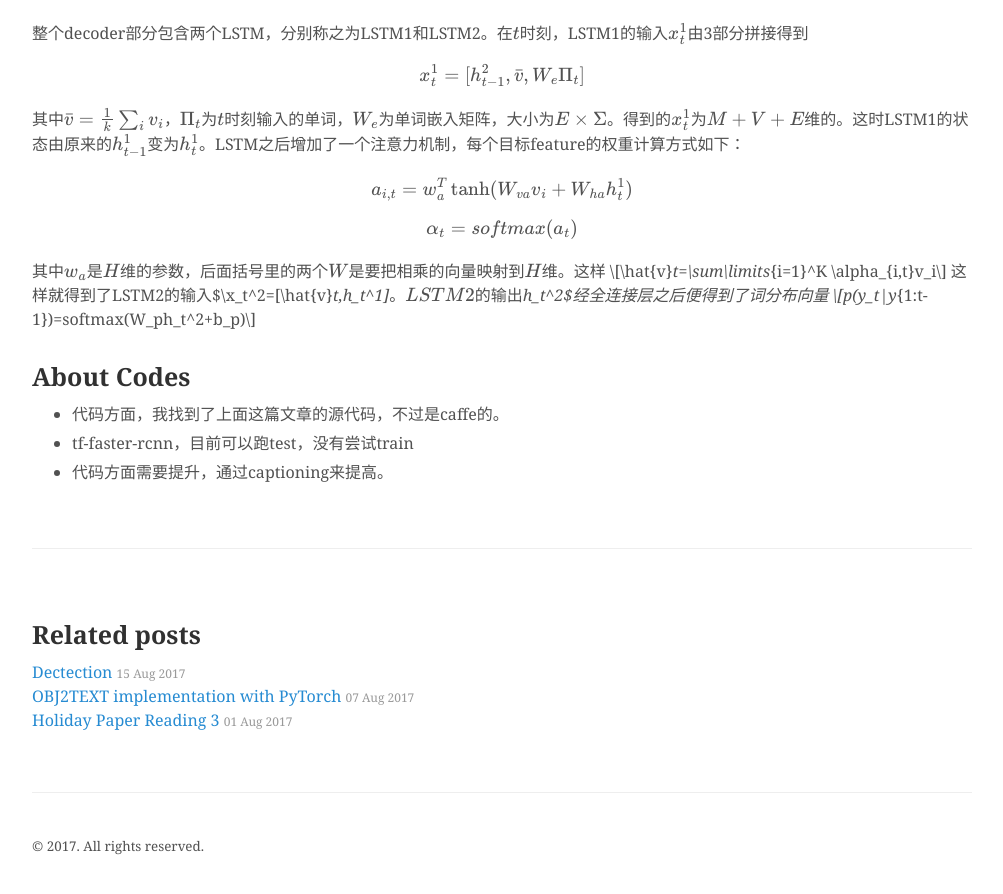
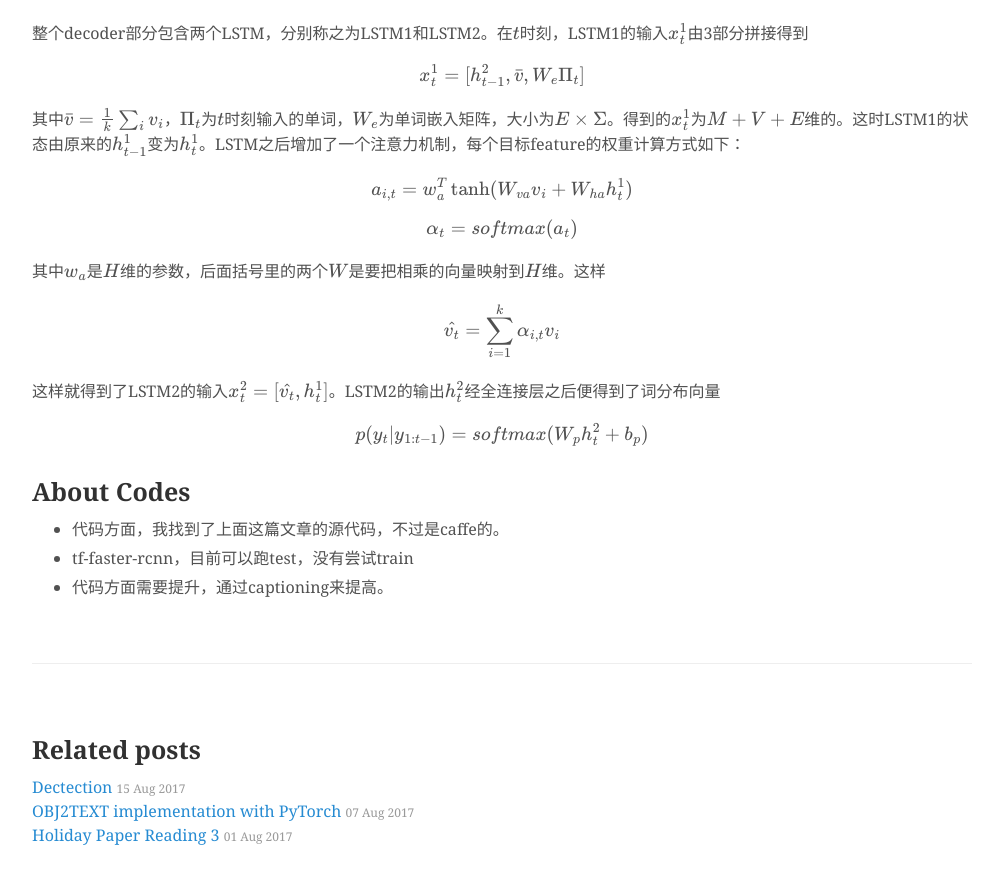
Before and after one commit to mazm13/mazm13.github.io, a Jekyll site: the page built from _posts/2017-08-22-Attention Mechanism in Image Captioning.md, in a window 1280 px wide and 900 px high, scrolled down 3795 px. Shown: the top 894 px of the window, without its empty margins (138-1141 px from the left). Built offline with Jekyll 4.4.1, drawn with Linux system fonts in a browser that asks for light colours; formulas are drawn with MathJax 3.

Commit message:
fixed a problem in LaTex equation showing

```diff
--- a/_posts/2017-08-22-Attention Mechanism in Image Captioning.md
+++ b/_posts/2017-08-22-Attention Mechanism in Image Captioning.md
@@ -75,8 +75,8 @@ title: Attention Mechanism in Image Captioning
 \\[a_{i,t}=w_a^T\tanh(W_{va}v_i+W_{ha}h_t^1)\\]
 \\[\alpha_t=softmax(a_t)\\]
 其中$w_a$是$H$维的参数，后面括号里的两个$W$是要把相乘的向量映射到$H$维。这样
-\\[\hat{v}_t=\sum\limits_{i=1}^K \alpha_{i,t}v_i\\]
-这样就得到了LSTM2的输入$\x_t^2=[\hat{v}_t,h_t^1]$。LSTM2的输出$h_t^2$经全连接层之后便得到了词分布向量
+\\[\hat{v_t}=\sum\limits_{i=1}^k \alpha_{i,t}v_i \\]
+这样就得到了LSTM2的输入$x_t^2=[\hat{v_t},h_t^1]$。LSTM2的输出$h_t^2$经全连接层之后便得到了词分布向量
 \\[p(y_t|y_{1:t-1})=softmax(W_ph_t^2+b_p)\\]
 
 ### About Codes
```
